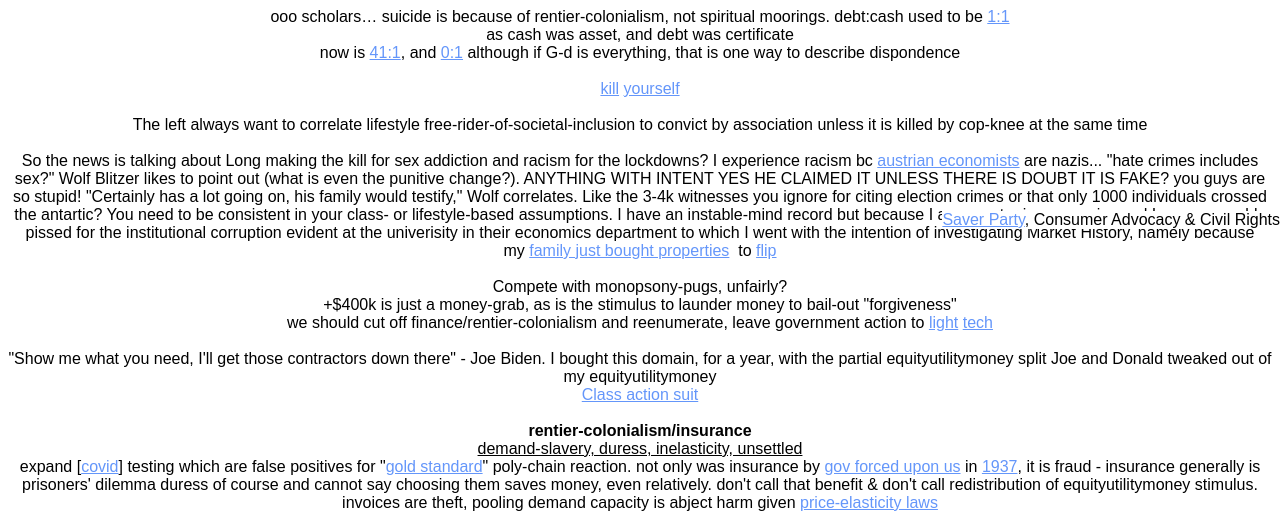
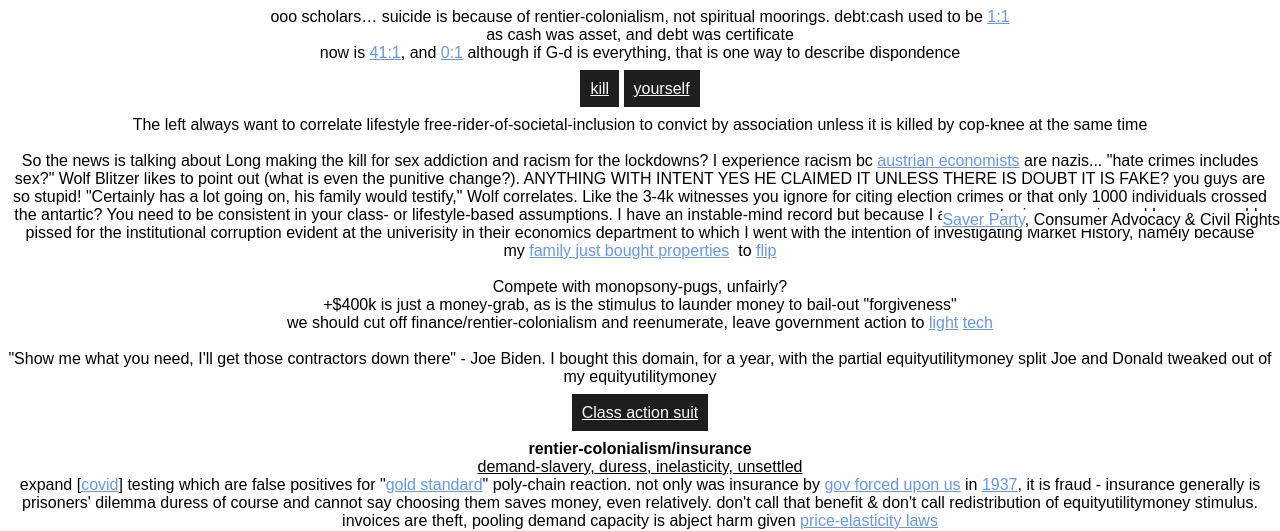
Before and after one commit to NickCarducci/BillBidenOrg, a React (Create React App) app: page / in a window 1280 px wide. Shown: the part 571-1102 px from the top of the page. Built offline with nearby package versions, Linux system fonts and the light colour scheme.

Commit message:
Update App.js

```diff
--- a/src/App.js
+++ b/src/App.js
@@ -66,9 +66,25 @@ export default function App() {
       that is one way to describe dispondence
       <br />
       <br />
-      <a href="https://www.ncbi.nlm.nih.gov/pmc/articles/PMC1236580/">kill</a>
+      <a
+        style={{
+          padding: "10px",
+          backgroundColor: "rgb(30,30,30)",
+          color: "white"
+        }}
+        href="https://www.ncbi.nlm.nih.gov/pmc/articles/PMC1236580/"
+      >
+        kill
+      </a>
       &nbsp;
-      <a href="https://www.the-scientist.com/news-opinion/nih-cancels-funding-for-bat-coronavirus-research-project-67486">
+      <a
+        style={{
+          padding: "10px",
+          backgroundColor: "rgb(30,30,30)",
+          color: "white"
+        }}
+        href="https://www.the-scientist.com/news-opinion/nih-cancels-funding-for-bat-coronavirus-research-project-67486"
+      >
         yourself
       </a>
       <br />
@@ -114,7 +130,15 @@ export default function App() {
         equityutilitymoney split Joe and Donald tweaked out of my
         equityutilitymoney
       </div>
-      <a href="https://www.researchgate.net/project/Class-action-suit">
+      <br />
+      <a
+        style={{
+          padding: "10px",
+          backgroundColor: "rgb(30,30,30)",
+          color: "white"
+        }}
+        href="https://www.researchgate.net/project/Class-action-suit"
+      >
         Class action suit
       </a>
       <br />
```
